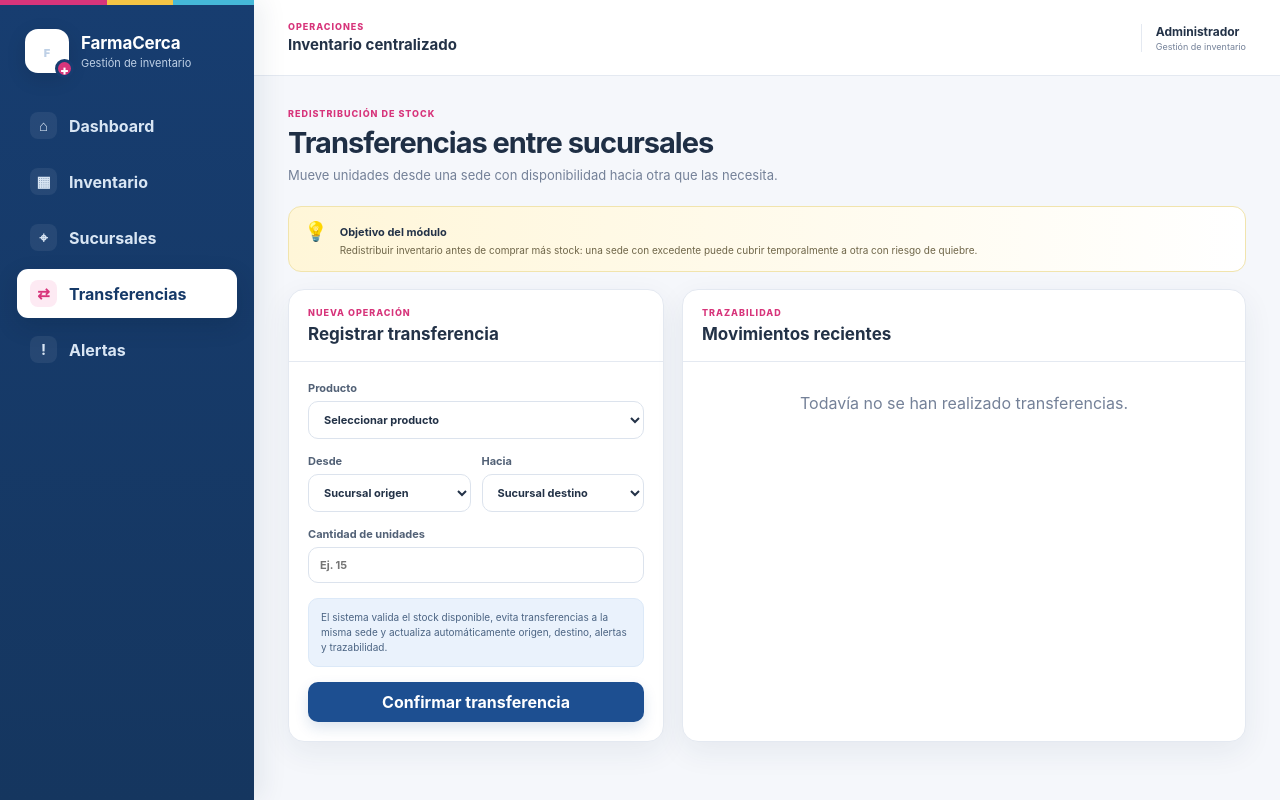
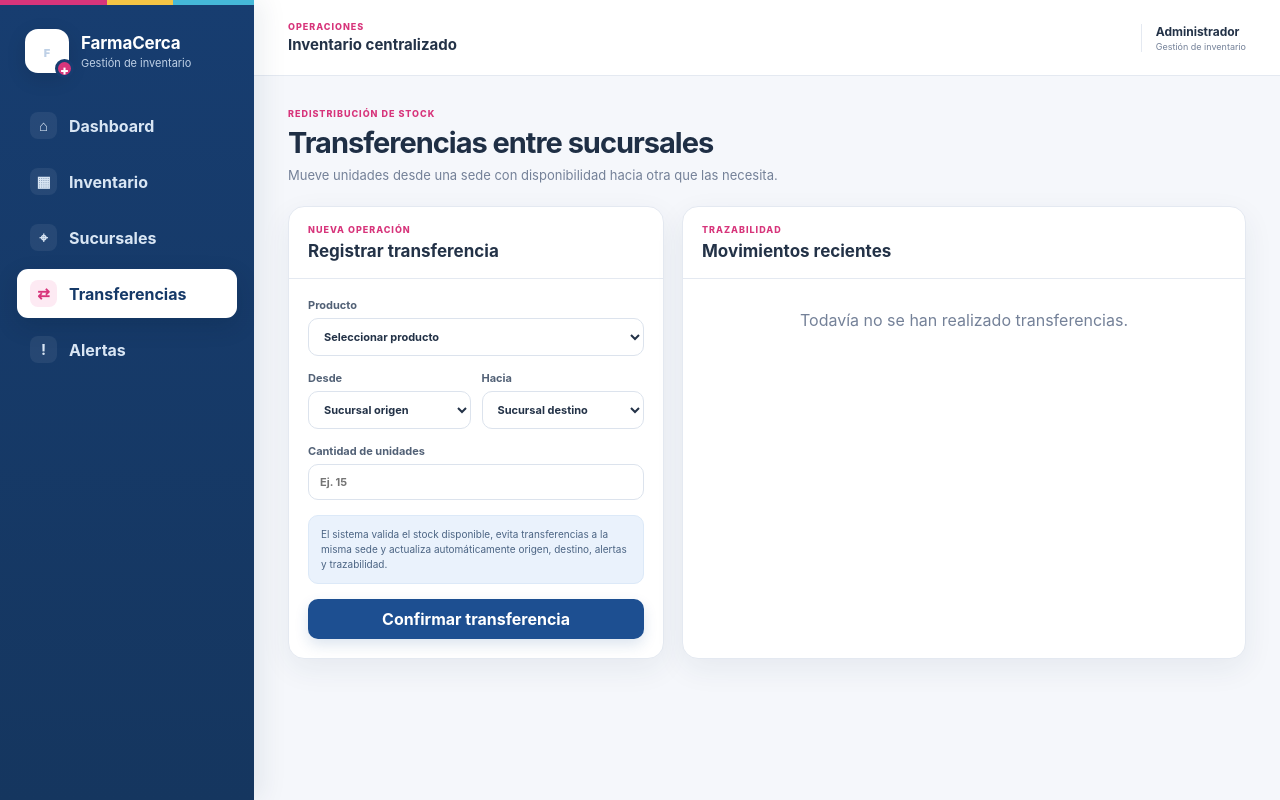
Before and after one commit to Emil-Aliaga/CloudBusiness-FarmaCerca-Grupo6, a FastAPI app: page /transfers in a window 1280 px wide. Run offline with FastAPI, Linux system fonts and the light colour scheme; data comes from the database, SQL or seed files in the repository; data that the repository does not hold is empty; some libraries are stand-ins or nearby versions.

Commit message:
Remove academic transfer explainer

```diff
--- a/templates/transfers.html
+++ b/templates/transfers.html
@@ -3,7 +3,6 @@
 {% block content %}
 <div class="page-heading compact"><div><span class="eyebrow">Redistribución de stock</span><h1>Transferencias entre sucursales</h1><p>Mueve unidades desde una sede con disponibilidad hacia otra que las necesita.</p></div></div>
 
-<div class="transfer-tip"><span>💡</span><div><strong>Objetivo del módulo</strong><p>Redistribuir inventario antes de comprar más stock: una sede con excedente puede cubrir temporalmente a otra con riesgo de quiebre.</p></div></div>
 
 <div class="grid-2 transfer-layout">
 <section class="panel form-panel">
```
